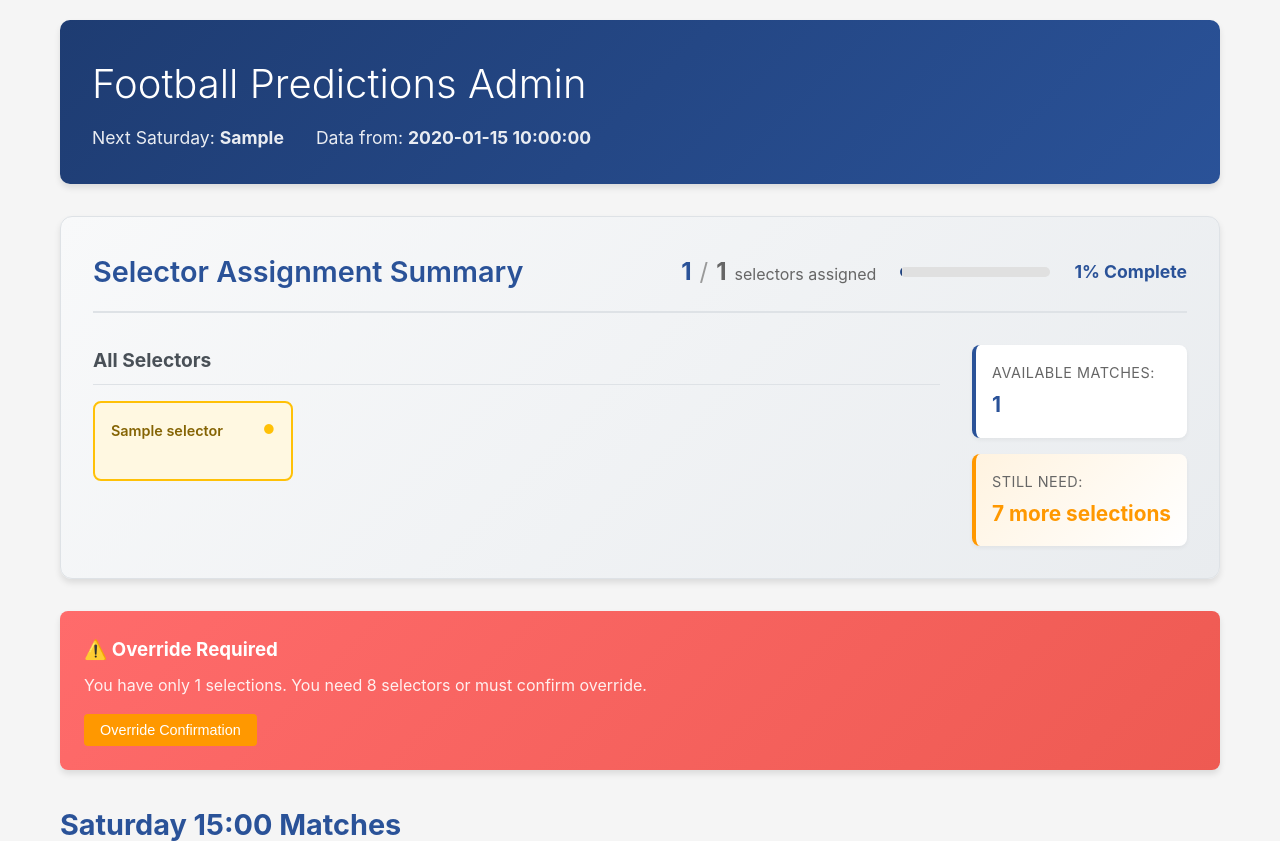
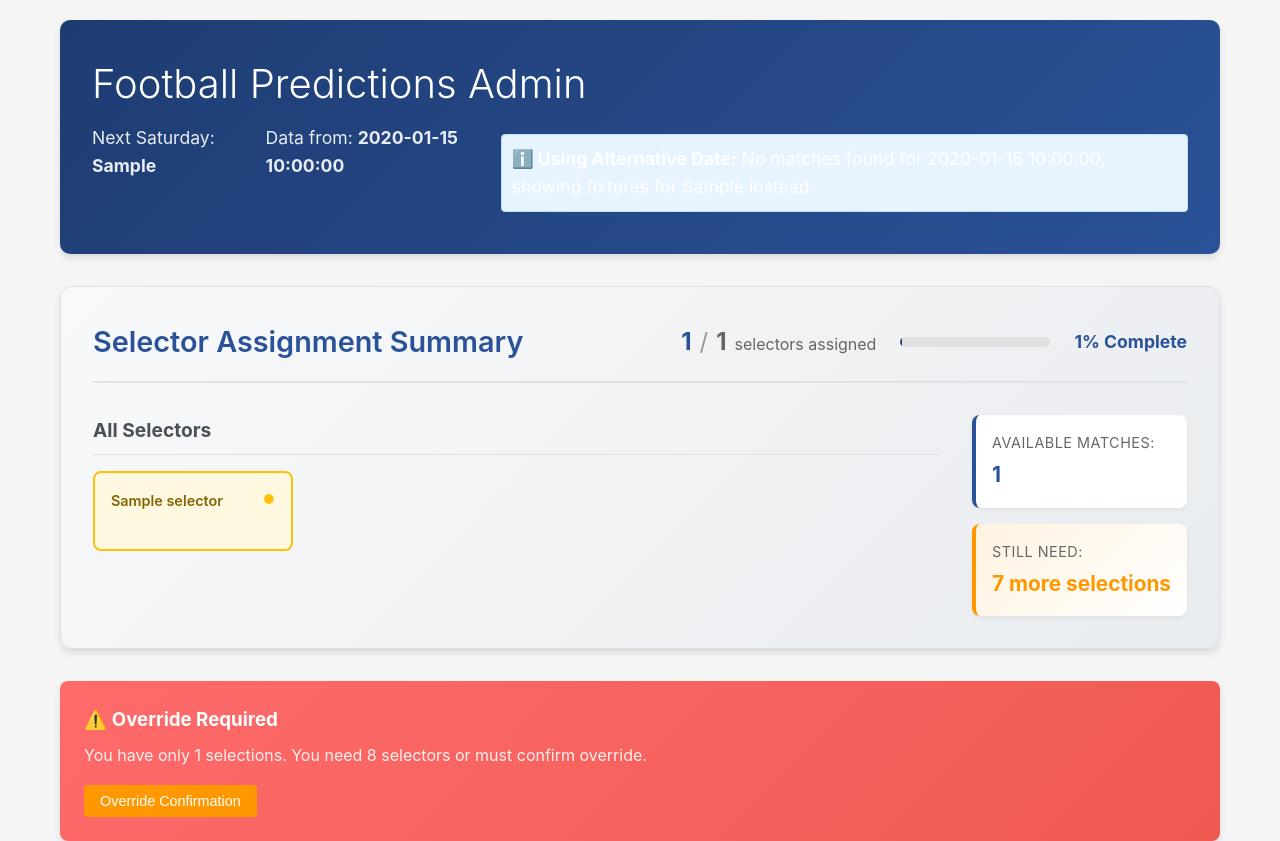
Before and after one commit to MrG-Man/Acca-Tracker, a Flask app: template templates/admin.html in a window 1280 px wide. Shown: the top 841 px of the page. Run offline with Flask 3, Linux system fonts and the light colour scheme; the template is opened without the code that fills it: most values are stand-ins (such as "Sample title", 1, 10 or a date in 2020).

Commit message:
updated 20/10

```diff
--- a/app.py
+++ b/app.py
@@ -247,6 +247,54 @@ def get_current_prediction_week():
 
     return target_date.strftime('%Y-%m-%d')
 
+def find_next_available_fixtures_date(target_date=None, max_days_ahead=14):
+    """Find the next date that has available fixtures, within a reasonable range.
+
+    Args:
+        target_date: Starting date to search from (defaults to current prediction week)
+        max_days_ahead: Maximum days to search ahead
+
+    Returns:
+        str: Date string in YYYY-MM-DD format with available fixtures, or None if none found
+    """
+    if target_date is None:
+        target_date = get_current_prediction_week()
+
+    from datetime import datetime, timedelta
+
+    try:
+        current_date = datetime.strptime(target_date, '%Y-%m-%d').date()
+    except ValueError:
+        current_date = datetime.now().date()
+
+    # Try dates from target_date up to max_days_ahead
+    for days_ahead in range(max_days_ahead + 1):
+        test_date = current_date + timedelta(days=days_ahead)
+        test_date_str = test_date.strftime('%Y-%m-%d')
+
+        # Skip if date is too far in the past (more than 7 days ago)
+        if test_date < datetime.now().date() - timedelta(days=7):
+            continue
+
+        # Test if this date has fixtures
+        try:
+            if BBCSportScraper is not None:
+                scraper = BBCSportScraper(rate_limit=2.0)
+                result = scraper.scrape_unified_bbc_matches(test_date_str, 'fixtures')
+
+                if result.get('matches') and len(result['matches']) > 0:
+                    # Filter for 15:00 matches
+                    matches_3pm = [match for match in result['matches'] if match.get('kickoff') == '15:00']
+                    if matches_3pm:
+                        app.logger.info(f"Found {len(matches_3pm)} 15:00 matches for {test_date_str}")
+                        return test_date_str
+        except Exception as e:
+            app.logger.warning(f"Error testing fixtures for {test_date_str}: {e}")
+            continue
+
+    app.logger.warning(f"No fixtures found within {max_days_ahead} days of {target_date}")
+    return None
+
 def map_selections_to_sofascore_ids(selections):
     """
     Map current week's selections to Sofascore match IDs.
@@ -376,6 +424,35 @@ def admin():
         scraper = BBCSportScraper()
         scraper_result = scraper.scrape_saturday_3pm_fixtures()
 
+        # If no matches found, try to find an alternative date with matches
+        matches = scraper_result.get("matches_3pm", [])
+        target_date = scraper_result.get("next_saturday")
+
+        if not matches:
+            app.logger.info(f"No matches found for {target_date}, searching for alternative date")
+            alternative_date = find_next_available_fixtures_date(target_date, max_days_ahead=14)
+
+            if alternative_date and alternative_date != target_date:
+                app.logger.info(f"Found alternative date with matches: {alternative_date}")
+                # Re-scrape for the alternative date
+                alt_scraper_result = scraper.scrape_unified_bbc_matches(alternative_date, 'fixtures')
+                alt_matches = [match for match in alt_scraper_result.get("matches", []) if match.get('kickoff') == '15:00']
+
+                if alt_matches:
+                    # Update scraper result with alternative date data
+                    scraper_result = {
+                        "scraping_date": alt_scraper_result.get("scraping_date"),
+                        "next_saturday": alternative_date,
+                        "matches_3pm": alt_matches,
+                        "all_matches": alt_scraper_result.get("matches", []),
+                        "total_3pm_matches": len(alt_matches),
+                        "total_all_matches": len(alt_scraper_result.get("matches", [])),
+                        "using_alternative_date": True,
+                        "original_target_date": target_date
+                    }
+                    matches = alt_matches
+                    target_date = alternative_date
+
         # Load existing selections
         if data_manager is None:
             return "Error: Data manager module not available", 500
@@ -387,11 +464,22 @@ def admin():
         available_selectors = [s for s in SELECTORS if s not in assigned_selectors]
 
         # Prepare match data for template
-        matches = scraper_result.get("matches_3pm", [])
         selections = selections_data.get("selectors", {})
 
         # Calculate progress percentage
         progress_percentage = int((len(selections) / len(SELECTORS)) * 100)
+
+        # Add diagnostic information for debugging
+        diagnostic_info = {
+            "total_matches_found": len(matches),
+            "target_date": target_date,
+            "original_target_date": scraper_result.get("original_target_date", target_date),
+            "scraping_date": scraper_result.get("scraping_date"),
+            "bbc_scraper_available": BBCSportScraper is not None,
+            "data_manager_available": data_manager is not None,
+            "selections_count": len(selections),
+            "using_alternative_date": scraper_result.get("using_alternative_date", False)
+        }
 
         return render_template('admin.html',
                               matches=matches,
@@ -399,10 +487,12 @@ def admin():
                               selections=selections,
                               all_selectors=SELECTORS,
                               scraping_date=scraper_result.get("scraping_date"),
-                              next_saturday=scraper_result.get("next_saturday"),
-                              progress_percentage=progress_percentage)
-
-    except Exception as e:
+                              next_saturday=target_date,
+                              progress_percentage=progress_percentage,
+                              diagnostic_info=diagnostic_info)
+
+    except Exception as e:
+        app.logger.error(f"Error loading admin interface: {str(e)}")
         return f"Error loading admin interface: {str(e)}", 500
 
 @app.route('/api/assign', methods=['POST'])
--- a/templates/admin.html
+++ b/templates/admin.html
@@ -13,6 +13,11 @@
             <div class="header-info">
                 <p>Next Saturday: <strong>{{ next_saturday }}</strong></p>
                 <p>Data from: <strong>{{ scraping_date }}</strong></p>
+                {% if diagnostic_info.using_alternative_date %}
+                <div class="alert alert-info" style="margin: 10px 0; padding: 10px; background: #e7f3ff; border: 1px solid #bee5eb; border-radius: 4px;">
+                    <strong>ℹ️ Using Alternative Date:</strong> No matches found for {{ diagnostic_info.original_target_date }}, showing fixtures for {{ next_saturday }} instead.
+                </div>
+                {% endif %}
             </div>
         </header>
 
@@ -144,8 +149,35 @@
             </div>
             {% else %}
             <div class="no-matches">
-                <p>No 15:00 matches found for next Saturday.</p>
-                <p>Check back later or run the BBC scraper manually.</p>
+                <div class="no-matches-content">
+                    <h3>📅 No Matches Available</h3>
+                    <p>No 15:00 matches found for <strong>{{ next_saturday }}</strong>.</p>
+
+                    <div class="troubleshooting-info">
+                        <h4>Possible reasons:</h4>
+                        <ul>
+                            <li>International break or scheduled weekend off</li>
+                            <li>Date is too far in the future for fixture publication</li>
+                            <li>BBC Sport hasn't published fixtures for this date yet</li>
+                            <li>Technical issues with the BBC scraper</li>
+                        </ul>
+
+                        <div class="debug-info" style="margin-top: 20px; padding: 15px; background: #f8f9fa; border-radius: 5px; font-family: monospace; font-size: 12px;">
+                            <h5>Debug Information:</h5>
+                            <p><strong>Target Date:</strong> {{ diagnostic_info.target_date }}</p>
+                            <p><strong>Scraping Date:</strong> {{ diagnostic_info.scraping_date }}</p>
+                            <p><strong>Matches Found:</strong> {{ diagnostic_info.total_matches_found }}</p>
+                            <p><strong>BBC Scraper:</strong> {{ "Available" if diagnostic_info.bbc_scraper_available else "Unavailable" }}</p>
+                            <p><strong>Data Manager:</strong> {{ "Available" if diagnostic_info.data_manager_available else "Unavailable" }}</p>
+                        </div>
+
+                        <div class="action-buttons" style="margin-top: 20px;">
+                            <p><strong>What you can do:</strong></p>
+                            <button onclick="window.location.reload()" class="btn btn-primary">Refresh Page</button>
+                            <button onclick="testScraper()" class="btn btn-secondary" style="margin-left: 10px;">Test BBC Scraper</button>
+                        </div>
+                    </div>
+                </div>
             </div>
             {% endif %}
         </div>
@@ -198,5 +230,39 @@
     </div>
 
     <script src="{{ url_for('static', filename='js/admin.js') }}"></script>
+
+    <script>
+        // Function to test BBC scraper
+        async function testScraper() {
+            try {
+                const response = await fetch('/api/bbc-fixtures');
+                const data = await response.json();
+
+                if (data.success) {
+                    alert(`BBC Scraper Test Results:\n\n` +
+                          `Target Date: ${data.next_saturday}\n` +
+                          `Matches Found: ${data.total_matches}\n` +
+                          `Scraping Date: ${data.scraping_date}\n\n` +
+                          `The scraper is working correctly. No matches means either:\n` +
+                          `• International break\n` +
+                          `• No 15:00 matches scheduled\n` +
+                          `• Date too far in future`);
+                } else {
+                    alert(`BBC Scraper Error: ${data.error}`);
+                }
+            } catch (error) {
+                alert(`Error testing scraper: ${error.message}`);
+            }
+        }
+
+        // Auto-refresh diagnostic info every 5 minutes
+        setInterval(() => {
+            const debugInfo = document.querySelector('.debug-info');
+            if (debugInfo && !document.querySelector('.no-matches')) {
+                // Only refresh if we're still on the no-matches page
+                window.location.reload();
+            }
+        }, 300000); // 5 minutes
+    </script>
 </body>
 </html>
```
